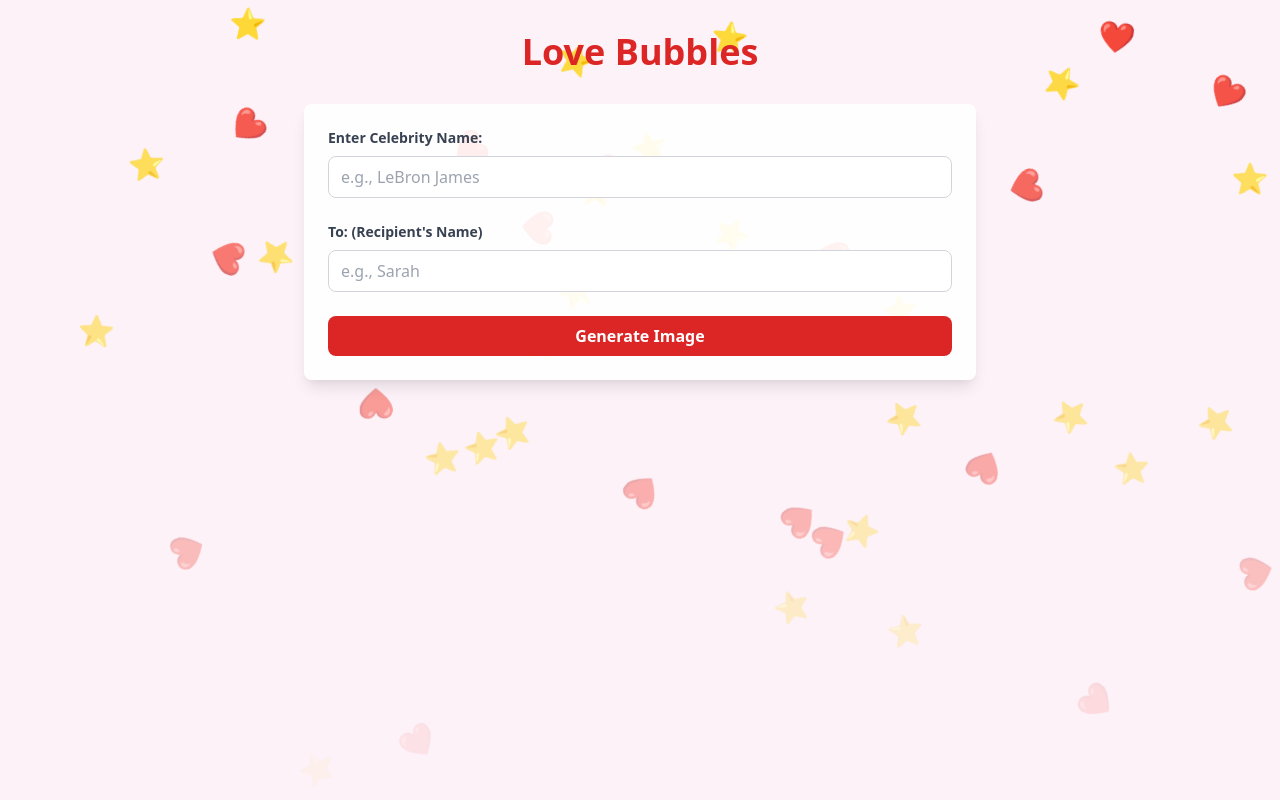
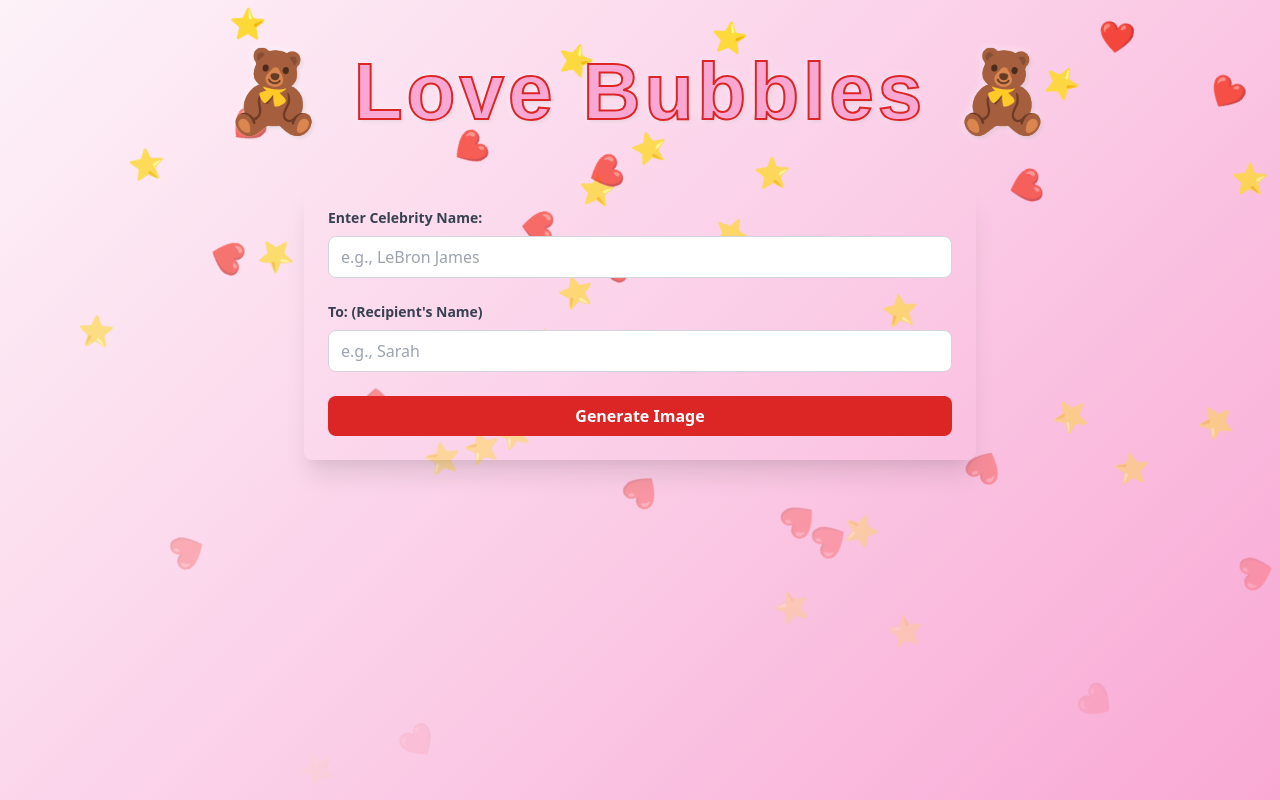
Before and after one commit to peteteaa/love, a Flask app: page / in a window 1280 px wide. Run offline with Flask 3, Linux system fonts and the light colour scheme.

Commit message:
Add files via upload

```diff
--- a/templates/index.html
+++ b/templates/index.html
@@ -15,7 +15,7 @@
             overflow: hidden;
             z-index: -1;
             pointer-events: none;
-            background-color: #fdf2f8;
+            background: linear-gradient(135deg, #fdf2f8 0%, #fbcfe8 50%, #f9a8d4 100%);
         }
 
         .falling-emoji {
@@ -36,6 +36,28 @@
                 opacity: 0;
             }
         }
+
+        .text-shadow-lg {
+            text-shadow: 2px 2px 4px rgba(0, 0, 0, 0.2);
+        }
+
+        .title-stroke {
+            font-size: 5rem;
+            color: #f9a8d4;
+            -webkit-text-stroke: 2px #dc2626;
+            text-stroke: 2px #dc2626;
+            font-weight: 900;
+            letter-spacing: 0.05em;
+            font-family: 'Arial Rounded MT Bold', 'Helvetica Rounded', Arial, sans-serif;
+            white-space: nowrap;
+            width: 100%;
+            display: flex;
+            justify-content: center;
+            align-items: center;
+            text-shadow:
+                2px 2px 4px rgba(0, 0, 0, 0.1),
+                0 0 8px rgba(255, 255, 255, 0.6);
+        }
     </style>
 </head>
 <body class="min-h-screen">
@@ -43,9 +65,9 @@
 
     <div class="container mx-auto px-4 py-8 relative">
         <div class="max-w-2xl mx-auto">
-            <h1 class="text-4xl font-bold text-center mb-8 text-red-600">Love Bubbles</h1>
+            <h1 class="title-stroke text-center mb-8">🧸 Love Bubbles 🧸</h1>
 
-            <div class="bg-white bg-opacity-90 rounded-lg shadow-lg p-6">
+            <div class="bg-opacity-40 backdrop-blur-md shadow-xl rounded-lg p-6 transition-all duration-300 hover:bg-white hover:bg-opacity-90 hover:backdrop-blur-none">
                 <div class="mb-6">
                     <label for="prompt" class="block text-gray-700 text-sm font-bold mb-2">Enter Celebrity Name:</label>
                     <input type="text" id="prompt"
```
